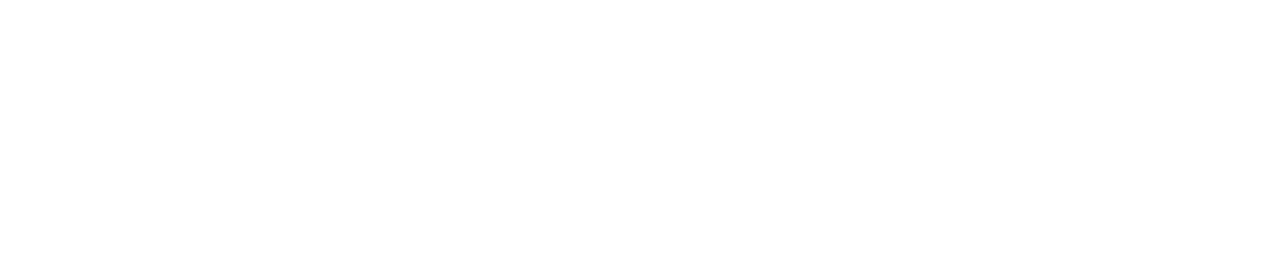
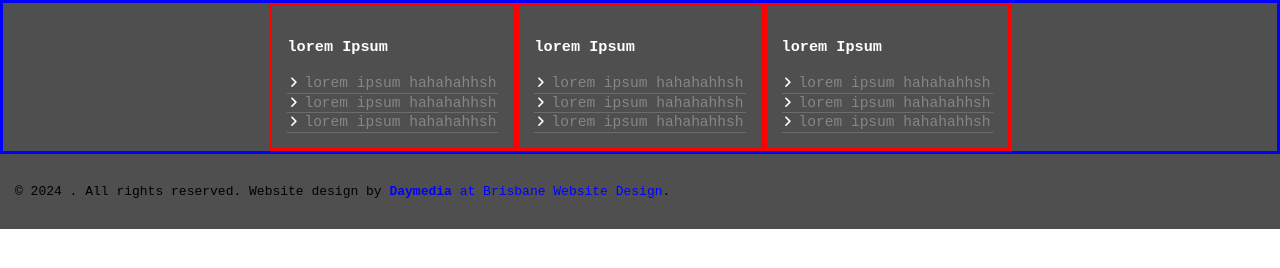
Before and after one commit to Beamzi/UIFrameworkLite, a website: page src/components/footer/footer.html in a window 1280 px wide. Drawn offline with Linux system fonts and the light colour scheme.

Commit message:
DOM updates

```diff
--- a/src/components/footer/footer.css
+++ b/src/components/footer/footer.css
@@ -0,0 +1,93 @@
+/* Basic CSS Reset with border-box */
+
+*,
+*::before,
+*::after {
+    box-sizing: border-box;
+}
+
+html, body {
+    margin: 0;
+    padding: 0;
+    border: 0;
+    font-size: 100%;
+    font-family: monospace;
+    line-height: 1.5;
+}
+
+ol, ul {
+    list-style: none;
+    padding: 0;
+    margin: 0;
+}
+
+table {
+    border-collapse: collapse;
+    border-spacing: 0;
+}
+
+a {
+    text-decoration: none;
+    color: inherit;
+}
+
+.componentFooter {
+    background-color: rgb(79, 79, 79);
+}
+
+.copySection {
+    padding: 15px;
+    a {
+        color: blue;
+    }
+}
+
+.sectionOfLists {
+    border: 3px blue solid;
+    display: flex;
+    min-width: 90%;
+    justify-content: center;
+    h3 {
+        color: white;
+    }
+    > * {
+        padding: 15px;
+        border: 3px red solid;
+        min-width: 200px;
+
+    };
+    ul {
+        display: flex;
+        flex-direction: column;
+
+    };
+    li {
+        display: flex;
+        align-items: center;
+        align-content: center;
+
+        font-size: 0.8em;
+        color: rgb(255, 255, 255);
+        padding: 2px;
+        border-bottom: 1px rgba(192, 192, 192, 0.248) solid;
+
+
+
+    };
+    a {
+
+        font-size: 1.4em;
+        color: rgb(134, 134, 134);
+        padding-left: 7px;
+        font-family: monospace;
+        font-weight: 200;
+
+        &:hover {
+            color: blue;
+        };
+    };
+    .anchorDiv {
+        border: 3px red solid;
+        margin-left: 15px;
+    }
+}
--- a/src/components/footer/footer.html
+++ b/src/components/footer/footer.html
@@ -0,0 +1,15 @@
+<!DOCTYPE html>
+<html lang="en">
+<head>
+    <meta charset="UTF-8">
+    <meta name="viewport" content="width=device-width, initial-scale=1.0">
+    <title>Document</title>
+    <link rel="stylesheet" href="./footer.css">
+    <link rel="stylesheet" href="https://cdnjs.cloudflare.com/ajax/libs/font-awesome/6.6.0/css/all.min.css">
+
+</head>
+<body>
+
+    <script src="./footer.js"></script>
+</body>
+</html>
--- a/src/components/footer/footer.js
+++ b/src/components/footer/footer.js
@@ -0,0 +1,90 @@
+
+
+const footerGen = (() => {
+    const footerData = {
+        companyName: 'Default Company Name',
+        lists: [
+            {
+                heading: 'Default Heading 1',
+                items: ['Default Link 1', 'Default Link 2']
+            },
+            {
+                heading: 'Default Heading 2',
+                items: ['Default Link 3', 'Default Link 4']
+            },
+            {
+                heading: 'Default Heading 3',
+                items: ['Default Link 5', 'Default Link 6']
+            }
+        ]
+    };
+
+
+    /*
+        footerData.lists.forEach(list => {
+            const listDiv = document.createElement('div');
+            listDiv.classList.add('listContainer');
+            const h3 = document.createElement('h3');
+            h3.textContent = list.heading;
+            listDiv.append(h3);
+            listSection.append(listDiv);
+            const ul = document.createElement('ul');
+            listDiv.append(ul);
+
+            list.items.forEach(item => {
+                const li = document.createElement('li');
+                li.className = 'fa-solid fa-angle-right';
+                const anchor = document.createElement('a');
+                anchor.textContent = item;
+                li.append(anchor);
+                ul.append(li);
+            });
+        });
+
+    */
+
+    const body = document.querySelector('body');
+    const footer = document.createElement('footer')
+    footer.classList.add('componentFooter');
+    body.append(footer);
+    const listSection = document.createElement('section');
+    listSection.classList.add('sectionOfLists')
+    footer.append(listSection)
+
+    for (let i = 0; i < 3; i++) {
+        const listDiv = document.createElement('div');
+        listDiv.classList.add('listContainer')
+        const h3 = document.createElement('h3');
+        h3.textContent = 'lorem Ipsum'
+        listDiv.append(h3)
+        listSection.append(listDiv)
+        const ul = document.createElement('ul');
+        listDiv.append(ul)
+
+        for (let j = 0; j < 3; j++) {
+            const li = document.createElement('li');
+            li.className = 'fa-solid fa-angle-right';
+            ul.append(li);
+           // const anchorDiv = document.createElement('div');
+           //  li.append(anchorDiv);
+            const anchor = document.createElement('a')
+            anchor.textContent = 'lorem ipsum hahahahhsh';
+           //  anchorDiv.classList.add('anchorDiv')
+            li.append(anchor)
+
+        };
+
+    };
+
+    const date = new Date();
+    let year = date.getFullYear();
+    const companyName = '';
+
+    const copySection = document.createElement('section')
+    copySection.classList.add('copySection')
+    footer.append(copySection)
+    const copyright = document.createElement('p')
+    copyright.innerHTML = `© ${year} ${companyName}. All rights reserved. Website design by <a href="https://brisbanewebsitedesign.au/" target="_blank" rel="noopener noreferrer"><b>Daymedia</b> at Brisbane Website Design</a>.`
+    copySection.append(copyright)
+
+})();
```
Also changed, not shown: templates/dev.html (+6 -0 lines).
